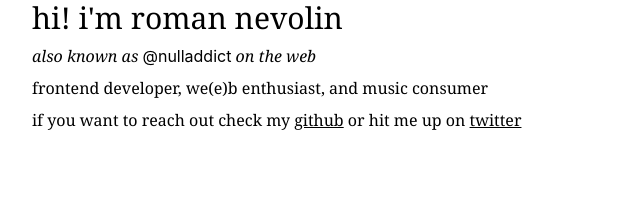
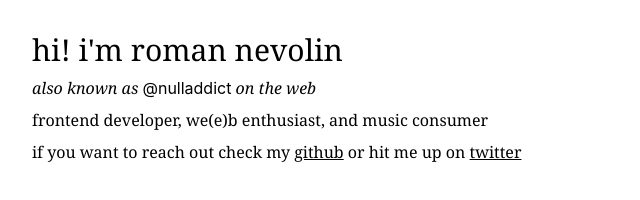
Before and after one commit to nulladdict/nulladdict, an Astro site: page / in a window 1280 px wide. Shown: the whole page, without its empty margins (0-640 px from the left). Built offline with nearby package versions, Linux system fonts and the light colour scheme; Astro itself is replaced by a stand-in of ours.

Commit message:
build: housekeeping

```diff
--- a/package.json
+++ b/package.json
@@ -17,7 +17,7 @@
     "@tailwindcss/vite": "^4.3.0",
     "astro": "^6.3.1",
     "lint-staged": "^17.0.3",
-    "oxfmt": "^0.48.0",
+    "oxfmt": "^0.49.0",
     "oxlint": "^1.63.0",
     "simple-git-hooks": "^2.13.1",
     "tailwindcss": "^4.3.0",
--- a/src/pages/index.astro
+++ b/src/pages/index.astro
@@ -4,7 +4,7 @@ import Layout from "../layouts/Layout.astro";
 ---
 
 <Layout title="roman" description="@nulladdict (roman nevolin)">
-  <article class="flex flex-col gap-2 px-4 md:px-8">
+  <article class="flex flex-col gap-2 p-4 md:p-8">
     <h1 class="text-3xl font-medium">hi! i'm roman nevolin</h1>
     <aside class="font-light italic">
       also known as <em class="font-sans font-normal not-italic">@nulladdict</em> on the web
```
Also changed, not shown: 1 other file.
